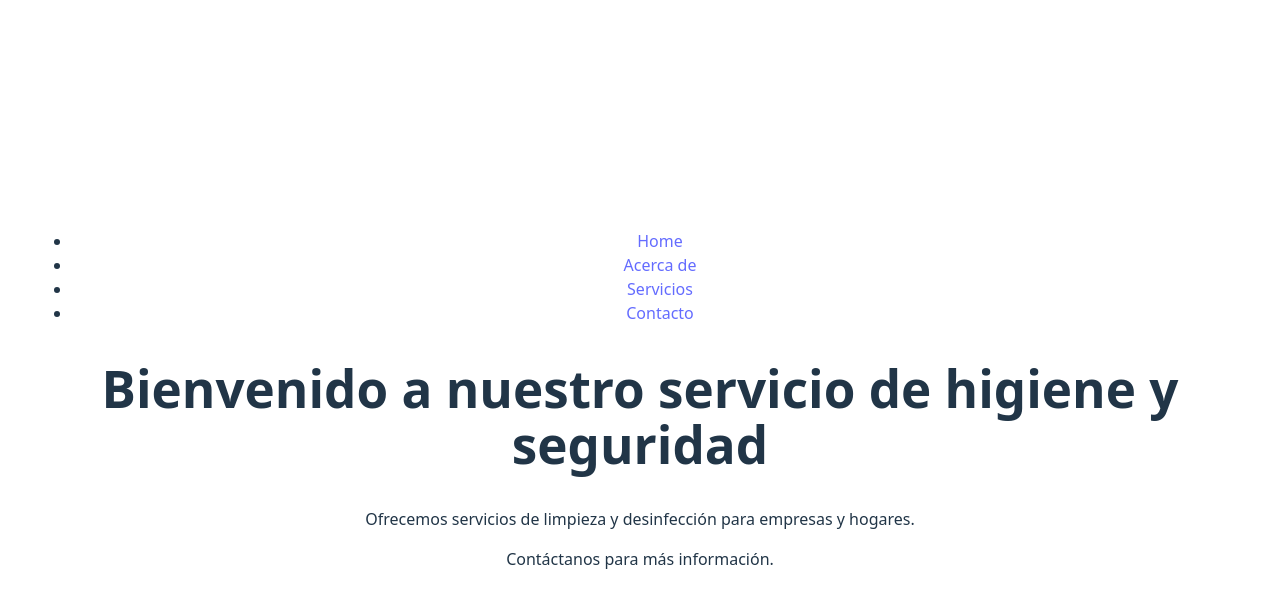
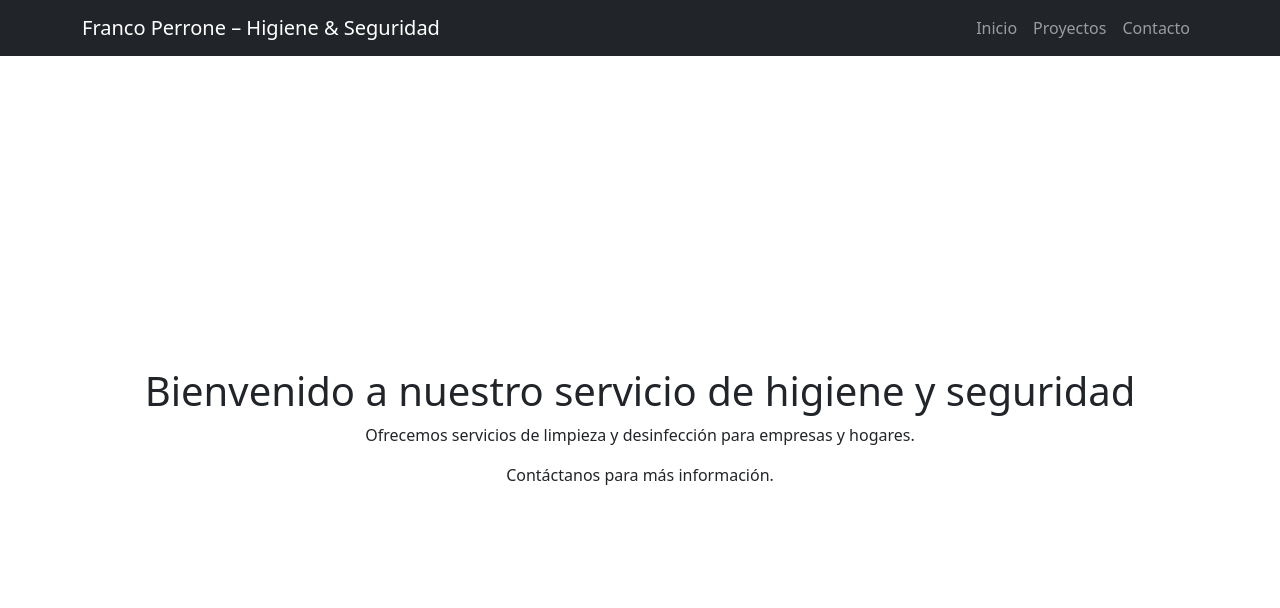
Before and after one commit to fraperrone/ths, a React (Vite) app: page / in a window 1280 px wide. Shown: the top 608 px of the page. Built offline with nearby package versions, Linux system fonts and the light colour scheme.

Commit message:
primer navbar con bootstrap

```diff
--- a/package.json
+++ b/package.json
@@ -10,7 +10,9 @@
     "preview": "vite preview"
   },
   "dependencies": {
+    "bootstrap": "^5.3.8",
     "react": "^19.2.0",
+    "react-bootstrap": "^2.10.10",
     "react-dom": "^19.2.0",
     "react-router-dom": "^7.13.1"
   },
--- a/src/App.jsx
+++ b/src/App.jsx
@@ -4,22 +4,24 @@ import viteLogo from '/vite.svg'
 import './App.css'
 import { Routes, Route } from 'react-router-dom'
 import Home from './pages/Home'
-import Navbar from './components/Navbar'
+
+import MyNavbar from './components/Navbar'
 
 function App() {
   const [count, setCount] = useState(0)
 
   return (
     <>
-      <Navbar />
-      <Routes>
-        <Route path="/" element={<Home />} />
-        {/* hacemos el resto de las path */}
-        {/* <Route path="/acerca-de" element={<AcercaDe />} />
+      <MyNavbar />
+      <div style={{ paddingTop: '70px' }}>
+        <Routes>
+          <Route path="/" element={<Home />} />
+          {/* hacemos el resto de las path */}
+          {/* <Route path="/acerca-de" element={<AcercaDe />} />
         <Route path="/servicios" element={<Servicios />} />
         <Route path="/contacto" element={<Contacto />} /> */}
-
-      </Routes>
+        </Routes>
+      </div>
     </>
   )
 }
--- a/src/components/Navbar.jsx
+++ b/src/components/Navbar.jsx
@@ -1,17 +1,21 @@
-// hacemos el navbar
-import React from 'react'
+import { Navbar, Nav, Container } from 'react-bootstrap'
 
-const Navbar = () => {
-    return (
-        <nav>
-            <ul>
-                <li><a href="/">Home</a></li>
-                <li><a href="/acerca-de">Acerca de</a></li>
-                <li><a href="/servicios">Servicios</a></li>
-                <li><a href="/contacto">Contacto</a></li>
-            </ul>
-        </nav>
-    )
+export default function MyNavbar() {
+  return (
+    <Navbar bg="dark" variant="dark" expand="lg" fixed="top">
+      <Container>
+        <Navbar.Brand href="#">
+        Franco Perrone – Higiene & Seguridad
+        </Navbar.Brand>
+        <Navbar.Toggle aria-controls="basic-navbar-nav" />
+        <Navbar.Collapse id="basic-navbar-nav">
+          <Nav className="ms-auto">
+            <Nav.Link href="#inicio">Inicio</Nav.Link>
+            <Nav.Link href="#proyectos">Proyectos</Nav.Link>
+            <Nav.Link href="#contacto">Contacto</Nav.Link>
+          </Nav>
+        </Navbar.Collapse>
+      </Container>
+    </Navbar>
+  )
 }
-
-export default Navbar
--- a/src/main.jsx
+++ b/src/main.jsx
@@ -3,6 +3,8 @@ import { createRoot } from 'react-dom/client'
 import './index.css'
 import App from './App.jsx'
 import { BrowserRouter } from 'react-router-dom'
+
+import 'bootstrap/dist/css/bootstrap.min.css';
 
 createRoot(document.getElementById('root')).render(
   <StrictMode>
```
Also changed, not shown: 1 other file (tests, documents, lock files or other folders).
